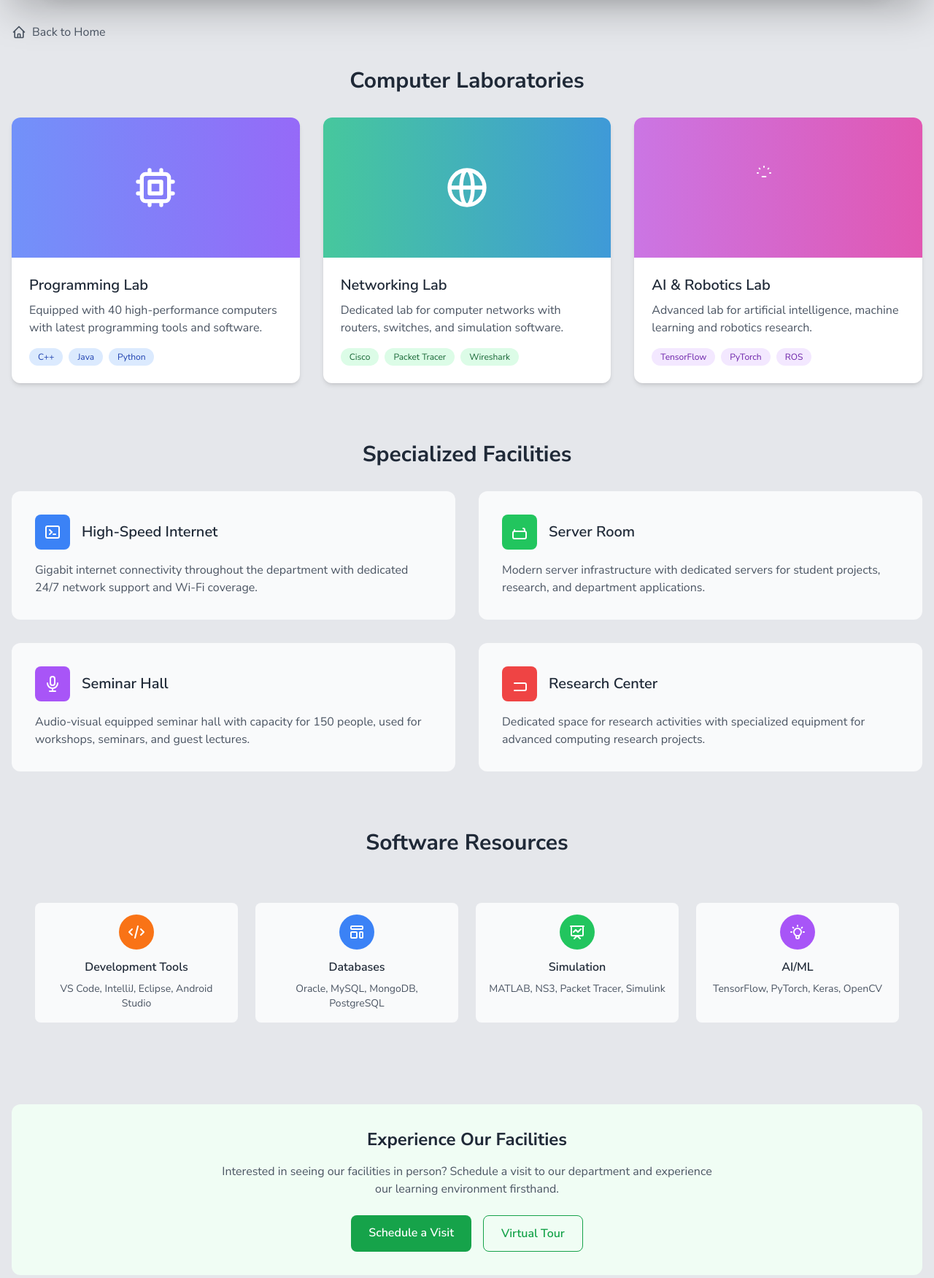
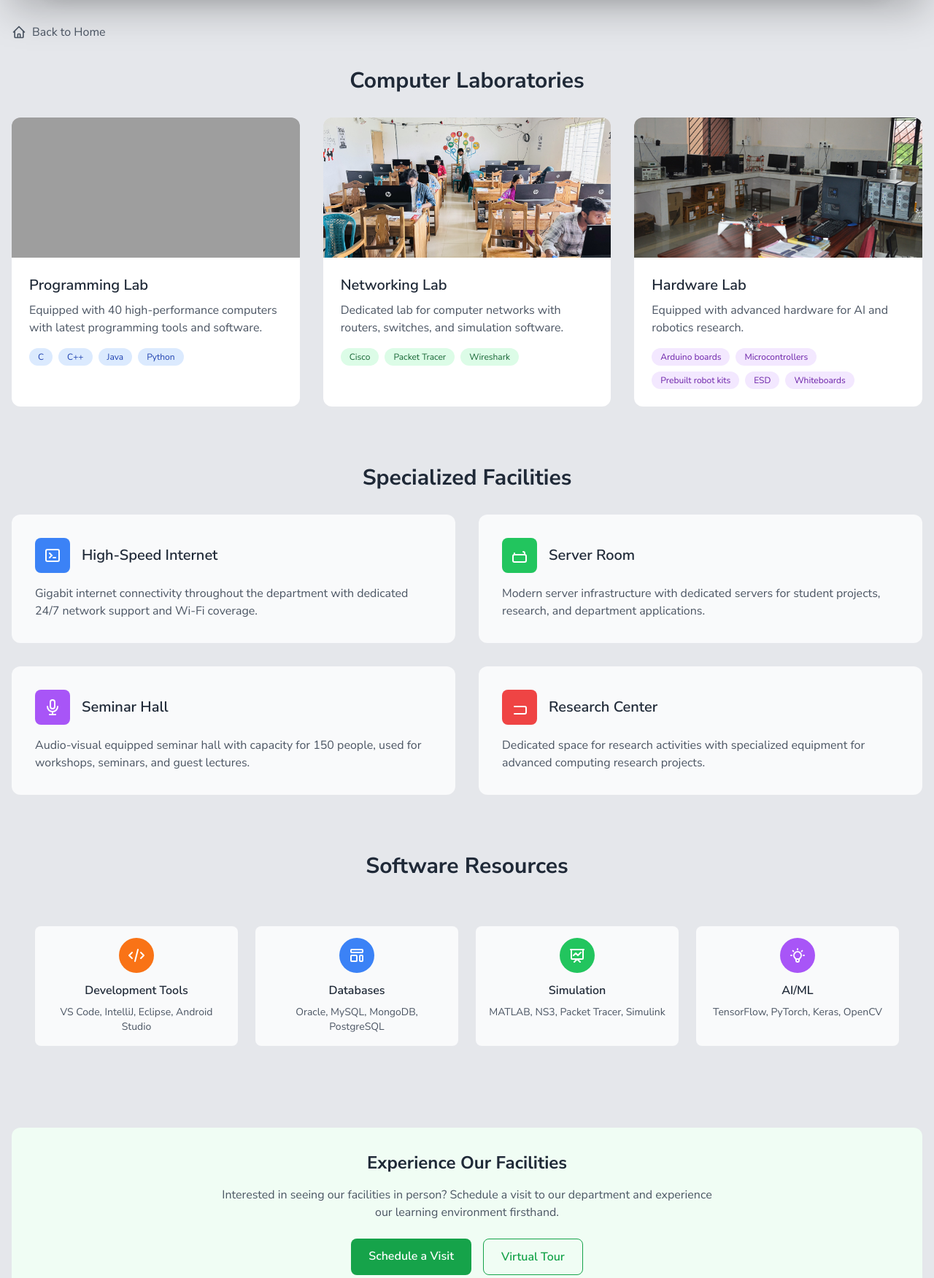
Before and after one commit to abirneu/neu_cse, a Django app: page /facilities/ in a window 1280 px wide. Shown: the part 183-1934 px from the top of the page at 73% size. Run offline with Django 5.2, Linux system fonts and the light colour scheme; data comes from the database, SQL or seed files in the repository; both versions use the stored data as it was after the commit; some libraries are stand-ins or nearby versions; grey boxes are pictures that could not be loaded.

Commit message:
may be this is final commit sad react

```diff
--- a/templates/cse/about/facilities.html
+++ b/templates/cse/about/facilities.html
@@ -17,18 +17,15 @@
 
     <div class="grid grid-cols-1 md:grid-cols-2 lg:grid-cols-3 gap-6 md:gap-8">
         <!-- Lab 1 -->
-        <div class="bg-white rounded-xl overflow-hidden shadow-md hover:shadow-lg transition-shadow duration-300">
-            <div class="h-48 bg-gray-200 overflow-hidden">
-                <div class="h-full w-full bg-gradient-to-r from-blue-400 to-purple-500 flex items-center justify-center">
-                    <svg xmlns="http://www.w3.org/2000/svg" class="h-16 w-16 text-white" fill="none" viewBox="0 0 24 24" stroke="currentColor">
-                        <path stroke-linecap="round" stroke-linejoin="round" stroke-width="2" d="M9 3v2m6-2v2M9 19v2m6-2v2M5 9H3m2 6H3m18-6h-2m2 6h-2M7 19h10a2 2 0 002-2V7a2 2 0 00-2-2H7a2 2 0 00-2 2v10a2 2 0 002 2zM9 9h6v6H9V9z" />
-                    </svg>
-                </div>
+        <div class="bg-white rounded-xl overflow-hidden hover:shadow-lg transition-shadow duration-300">
+            <div class="h-48 bg-gray-200 overflow-hidden hover:scale-105 transition-transform duration-300">
+                <img src="{% static 'images/facilities/programminglabneucse.jpg' %}" alt="Programming Lab" class="w-full h-full object-cover">
             </div>
             <div class="p-6">
                 <h3 class="text-xl font-semibold text-gray-800 mb-2">Programming Lab</h3>
                 <p class="text-gray-600 mb-4">Equipped with 40 high-performance computers with latest programming tools and software.</p>
                 <div class="flex flex-wrap gap-2">
+                    <span class="bg-blue-100 text-blue-800 text-xs px-3 py-1 rounded-full">C</span>
                     <span class="bg-blue-100 text-blue-800 text-xs px-3 py-1 rounded-full">C++</span>
                     <span class="bg-blue-100 text-blue-800 text-xs px-3 py-1 rounded-full">Java</span>
                     <span class="bg-blue-100 text-blue-800 text-xs px-3 py-1 rounded-full">Python</span>
@@ -37,12 +34,10 @@
         </div>
 
         <!-- Lab 2 -->
-        <div class="bg-white rounded-xl overflow-hidden shadow-md hover:shadow-lg transition-shadow duration-300">
+        <div class="bg-white rounded-xl overflow-hidden hover:shadow-lg transition-shadow duration-300">
             <div class="h-48 bg-gray-200 overflow-hidden">
-                <div class="h-full w-full bg-gradient-to-r from-green-400 to-blue-500 flex items-center justify-center">
-                    <svg xmlns="http://www.w3.org/2000/svg" class="h-16 w-16 text-white" fill="none" viewBox="0 0 24 24" stroke="currentColor">
-                        <path stroke-linecap="round" stroke-linejoin="round" stroke-width="2" d="M21 12a9 9 0 01-9 9m9-9a9 9 0 00-9-9m9 9H3m9 9a9 9 0 01-9-9m9 9c1.657 0 3-4.03 3-9s-1.343-9-3-9m0 18c-1.657 0-3-4.03-3-9s1.343-9 3-9m-9 9a9 9 0 019-9" />
-                    </svg>
+                <div class="h-48 bg-gray-200 overflow-hidden hover:scale-105 transition-transform duration-300">
+                    <img src="{% static 'images/facilities/networkinglabneucse.jpg' %}" alt="Networking Lab" class="w-full h-full object-cover">
                 </div>
             </div>
             <div class="p-6">
@@ -57,21 +52,21 @@
         </div>
 
         <!-- Lab 3 -->
-        <div class="bg-white rounded-xl overflow-hidden shadow-md hover:shadow-lg transition-shadow duration-300">
+        <div class="bg-white rounded-xl overflow-hidden  hover:shadow-lg transition-shadow duration-300">
             <div class="h-48 bg-gray-200 overflow-hidden">
-                <div class="h-full w-full bg-gradient-to-r from-purple-400 to-pink-500 flex items-center justify-center">
-                    <svg xmlns="http://www.w3.org/2000/svg" class="h-16 w-16 text-white" fill="none" viewBox="0 极速4 24" stroke="currentColor">
-                        <path stroke-linecap="round" stroke-linejoin="round" stroke-width="2" d="M9.663 17h4.673M12 3v1m6.364 1.636l-.707.707M21 12h-1M4 12H3m3.343-5.657l-.707-.707m2.828 9.9a5 5 极速0 117.072 0l-.548.547A3.374 3.374 0 0014 18.469V19a2 2 0 11-4 0v-.531c0-.895-.356-1.754-.988-2.386l-.548-.547z" />
-                    </svg>
+                <div class="h-48 bg-gray-200 overflow-hidden hover:scale-105 transition-transform duration-300">
+                    <img src="{% static 'images/facilities/hardwarelabneucse.jpg' %}" alt="Hardware Lab" class="w-full h-full object-cover">
                 </div>
             </div>
             <div class="p-6">
-                <h3 class="text-xl font-semibold text-gray-800 mb-2">AI & Robotics Lab</h3>
-                <p class="text-gray-600 mb-4">Advanced lab for artificial intelligence, machine learning and robotics research.</p>
+                <h3 class="text-xl font-semibold text-gray-800 mb-2">Hardware Lab</h3>
+                <p class="text-gray-600 mb-4">Equipped with advanced hardware for AI and robotics research.</p>
                 <div class="flex flex-wrap gap-2">
-                    <span class="bg-purple-100 text-purple-800 text-xs px-3 py-1 rounded-full">TensorFlow</span>
-                    <span class="bg-purple-100 text-purple-800 text-xs px-3 py-1 rounded-full">PyTorch</span>
-                    <span class="bg-purple-100 text-purple-800 text-xs px-3 py-1 rounded-full">ROS</span>
+                    <span class="bg-purple-100 text-purple-800 text-xs px-3 py-1 rounded-full">Arduino boards</span>
+                    <span class="bg-purple-100 text-purple-800 text-xs px-3 py-1 rounded-full">Microcontrollers</span>
+                    <span class="bg-purple-100 text-purple-800 text-xs px-3 py-1 rounded-full">Prebuilt robot kits</span>
+                    <span class="bg-purple-100 text-purple-800 text-xs px-3 py-1 rounded-full">ESD</span>
+                    <span class="bg-purple-100 text-purple-800 text-xs px-3 py-1 rounded-full">Whiteboards</span>
                 </div>
             </div>
         </div>
```
Also changed, not shown: templates/cse/about/history_neu.html (+6 -6 lines), templates/cse/about/history_neu_cse.html (+4 -4 lines), templates/cse/about/message_from_chairman.html (+10 -10 lines), templates/cse/about/mission_vission.html (+6 -6 lines), templates/cse/contact_us.html (+10 -7 lines), db.sqlite3, static/images/facilities/hardwarelabneucse.jpg (added), static/images/facilities/networkinglabneucse.jpg (added), 1 other file.
